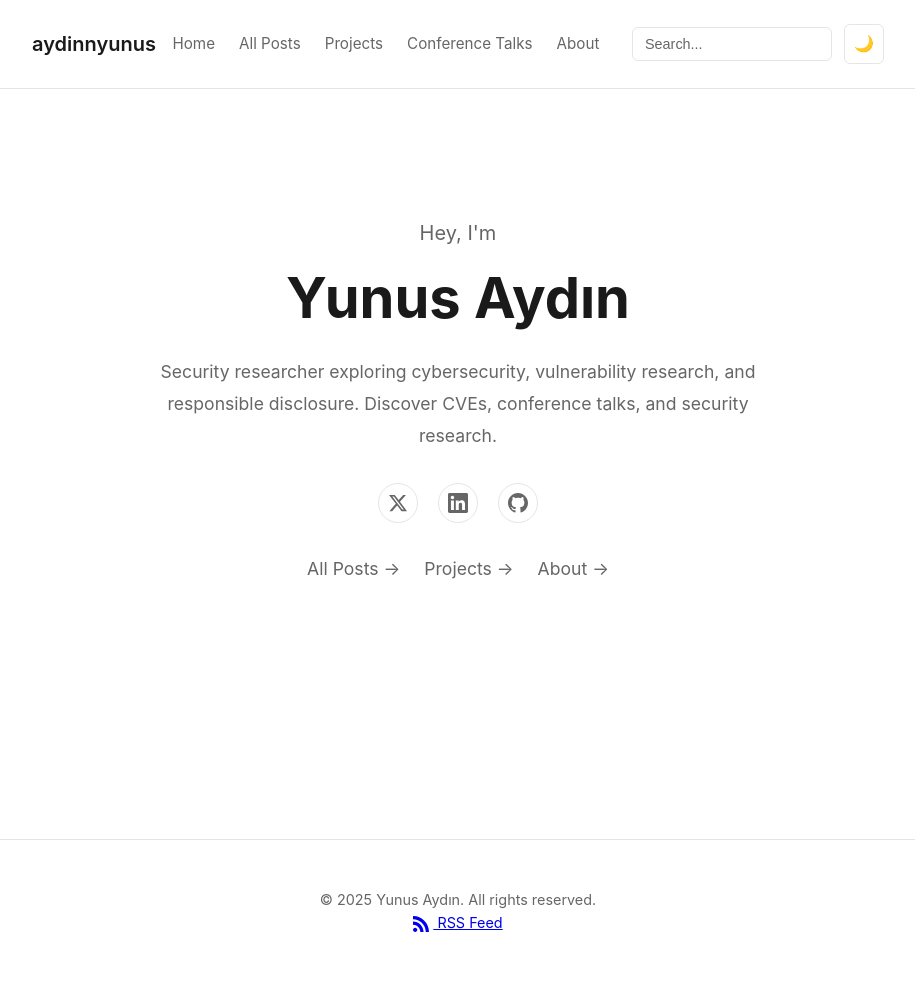
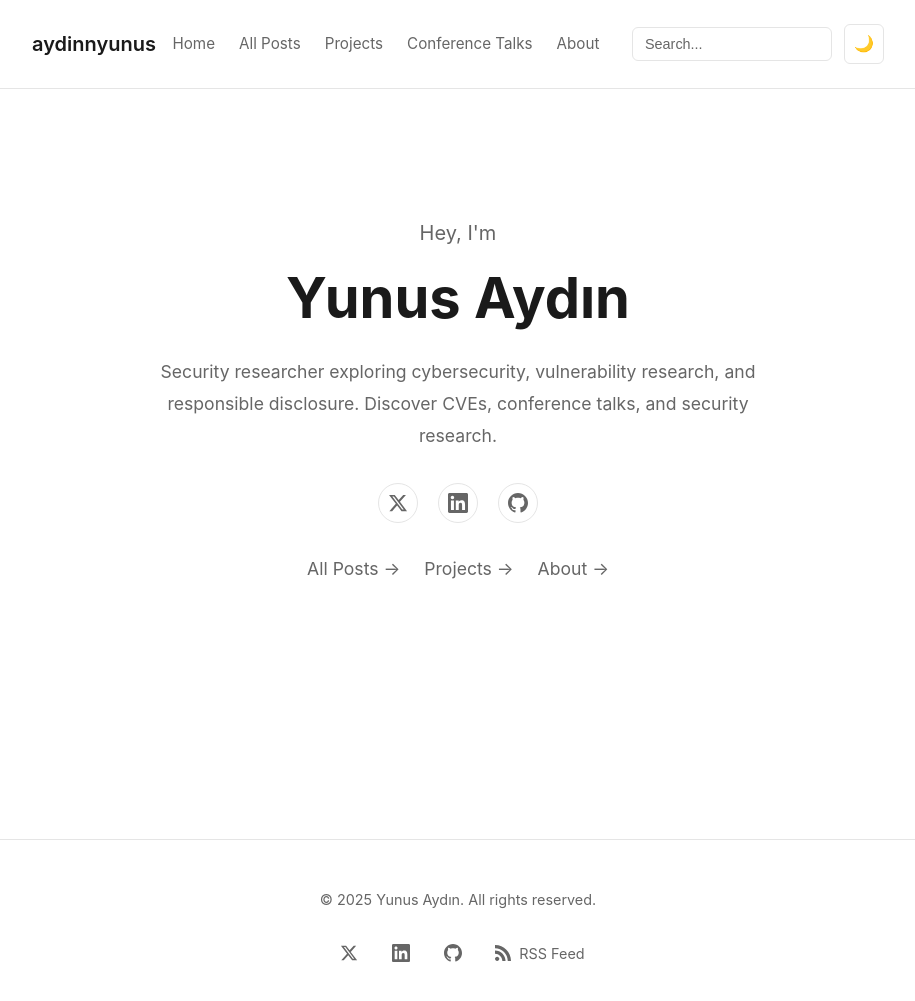
Before and after one commit to aydinnyunus/aydinnyunus.github.io, a Jekyll site: the page built from index.html, in a window 1280 px wide and 1019 px high. Shown: the top 1001 px of the window, without its empty margins (182-1097 px from the left). Built offline with Jekyll 4.4.1, drawn with Linux system fonts in a browser that asks for light colours.

Commit message:
Add social media links to footer (X, LinkedIn, GitHub)

```diff
--- a/_includes/footer.html
+++ b/_includes/footer.html
@@ -1,13 +1,32 @@
 <footer class="site-footer">
   <div class="wrapper">
-    <p>&copy; {{ 'now' | date: "%Y" }} {{ site.author }}. All rights reserved.</p>
-    <p>
-      <a href="{{ '/feed.xml' | relative_url }}" title="RSS Feed" aria-label="RSS Feed">
-        <svg width="16" height="16" viewBox="0 0 24 24" fill="currentColor" style="vertical-align: middle; margin-right: 4px;">
-          <path d="M6.503 20.752c0 1.794-1.456 3.248-3.251 3.248-1.796 0-3.252-1.454-3.252-3.248 0-1.794 1.456-3.248 3.252-3.248 1.795.001 3.251 1.454 3.251 3.248zm-6.503-12.572v4.811c6.05.062 10.96 4.966 11.022 11.009h4.817c-.062-8.71-7.232-15.82-15.839-15.82zm0-3.368c10.58 0 19.152 8.594 19.183 19.185h4.817c-.03-13.231-10.755-23.954-24-24v4.815z"/>
-        </svg>
-        RSS Feed
-      </a>
-    </p>
+    <div class="footer-content">
+      <p>&copy; {{ 'now' | date: "%Y" }} {{ site.author }}. All rights reserved.</p>
+      <div class="footer-links">
+        <div class="footer-social">
+          <a href="https://x.com/aydinnyunuss" target="_blank" rel="noopener noreferrer" aria-label="X (Twitter)" class="footer-social-link">
+            <svg width="18" height="18" viewBox="0 0 24 24" fill="currentColor">
+              <path d="M18.244 2.25h3.308l-7.227 8.26 8.502 11.24H16.17l-5.214-6.817L4.99 21.75H1.68l7.73-8.835L1.254 2.25H8.08l4.713 6.231zm-1.161 17.52h1.833L7.084 4.126H5.117z"/>
+            </svg>
+          </a>
+          <a href="https://www.linkedin.com/in/aydinnyunus/" target="_blank" rel="noopener noreferrer" aria-label="LinkedIn" class="footer-social-link">
+            <svg width="18" height="18" viewBox="0 0 24 24" fill="currentColor">
+              <path d="M20.447 20.452h-3.554v-5.569c0-1.328-.027-3.037-1.852-3.037-1.853 0-2.136 1.445-2.136 2.939v5.667H9.351V9h3.414v1.561h.046c.477-.9 1.637-1.85 3.37-1.85 3.601 0 4.267 2.37 4.267 5.455v6.286zM5.337 7.433c-1.144 0-2.063-.926-2.063-2.065 0-1.138.92-2.063 2.063-2.063 1.14 0 2.064.925 2.064 2.063 0 1.139-.925 2.065-2.064 2.065zm1.782 13.019H3.555V9h3.564v11.452zM22.225 0H1.771C.792 0 0 .774 0 1.729v20.542C0 23.227.792 24 1.771 24h20.451C23.2 24 24 23.227 24 22.271V1.729C24 .774 23.2 0 22.222 0h.003z"/>
+            </svg>
+          </a>
+          <a href="https://github.com/aydinnyunus" target="_blank" rel="noopener noreferrer" aria-label="GitHub" class="footer-social-link">
+            <svg width="18" height="18" viewBox="0 0 24 24" fill="currentColor">
+              <path d="M12 0c-6.626 0-12 5.373-12 12 0 5.302 3.438 9.8 8.207 11.387.599.111.793-.261.793-.577v-2.234c-3.338.726-4.033-1.416-4.033-1.416-.546-1.387-1.333-1.756-1.333-1.756-1.089-.745.083-.729.083-.729 1.205.084 1.839 1.237 1.839 1.237 1.07 1.834 2.807 1.304 3.492.997.107-.775.418-1.305.762-1.604-2.665-.305-5.467-1.334-5.467-5.931 0-1.311.469-2.381 1.236-3.221-.124-.303-.535-1.524.117-3.176 0 0 1.008-.322 3.301 1.23.957-.266 1.983-.399 3.003-.404 1.02.005 2.047.138 3.006.404 2.291-1.552 3.297-1.23 3.297-1.23.653 1.653.242 2.874.118 3.176.77.84 1.235 1.911 1.235 3.221 0 4.609-2.807 5.624-5.479 5.921.43.372.823 1.102.823 2.222v3.293c0 .319.192.694.801.576 4.765-1.589 8.199-6.086 8.199-11.386 0-6.627-5.373-12-12-12z"/>
+            </svg>
+          </a>
+        </div>
+        <a href="{{ '/feed.xml' | relative_url }}" title="RSS Feed" aria-label="RSS Feed" class="footer-rss">
+          <svg width="16" height="16" viewBox="0 0 24 24" fill="currentColor">
+            <path d="M6.503 20.752c0 1.794-1.456 3.248-3.251 3.248-1.796 0-3.252-1.454-3.252-3.248 0-1.794 1.456-3.248 3.252-3.248 1.795.001 3.251 1.454 3.251 3.248zm-6.503-12.572v4.811c6.05.062 10.96 4.966 11.022 11.009h4.817c-.062-8.71-7.232-15.82-15.839-15.82zm0-3.368c10.58 0 19.152 8.594 19.183 19.185h4.817c-.03-13.231-10.755-23.954-24-24v4.815z"/>
+          </svg>
+          RSS Feed
+        </a>
+      </div>
+    </div>
   </div>
 </footer>
--- a/assets/css/main.css
+++ b/assets/css/main.css
@@ -917,9 +917,69 @@
   margin-top: 6rem;
   padding: 3rem 0;
   border-top: 1px solid var(--border-color);
-  text-align: center;
   color: var(--text-secondary);
   font-size: 0.9rem;
+}
+
+.footer-content {
+  display: flex;
+  flex-direction: column;
+  align-items: center;
+  gap: 1.5rem;
+}
+
+.footer-links {
+  display: flex;
+  align-items: center;
+  gap: 1.5rem;
+  flex-wrap: wrap;
+  justify-content: center;
+}
+
+.footer-social {
+  display: flex;
+  gap: 1rem;
+  align-items: center;
+}
+
+.footer-social-link {
+  display: flex;
+  align-items: center;
+  justify-content: center;
+  width: 36px;
+  height: 36px;
+  color: var(--text-secondary);
+  transition: all 0.3s ease;
+  border-radius: 6px;
+}
+
+.footer-social-link:hover {
+  color: var(--link-color);
+  background-color: var(--border-color);
+  transform: translateY(-2px);
+}
+
+.footer-social-link svg {
+  width: 18px;
+  height: 18px;
+}
+
+.footer-rss {
+  display: inline-flex;
+  align-items: center;
+  gap: 0.5rem;
+  color: var(--text-secondary);
+  text-decoration: none;
+  transition: color 0.3s ease;
+}
+
+.footer-rss:hover {
+  color: var(--link-color);
+}
+
+.footer-rss svg {
+  width: 16px;
+  height: 16px;
 }
 
 /* Responsive */
```
